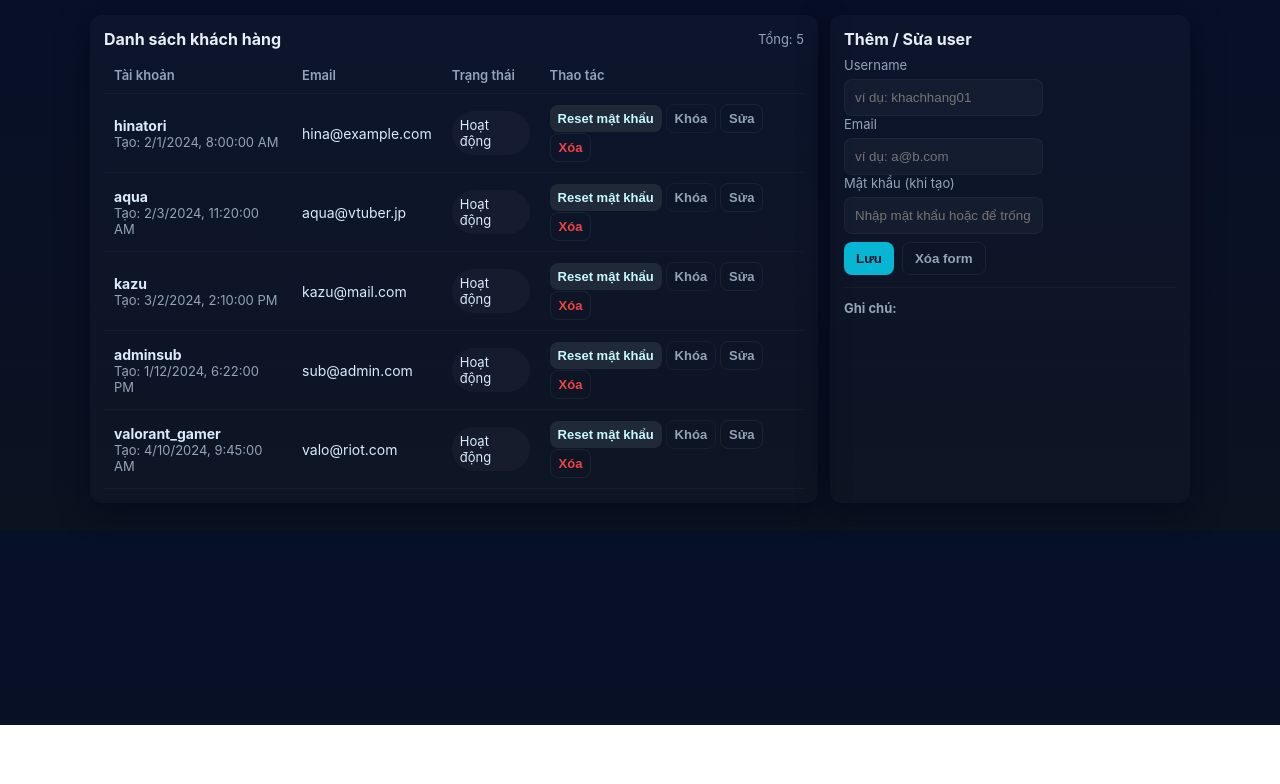
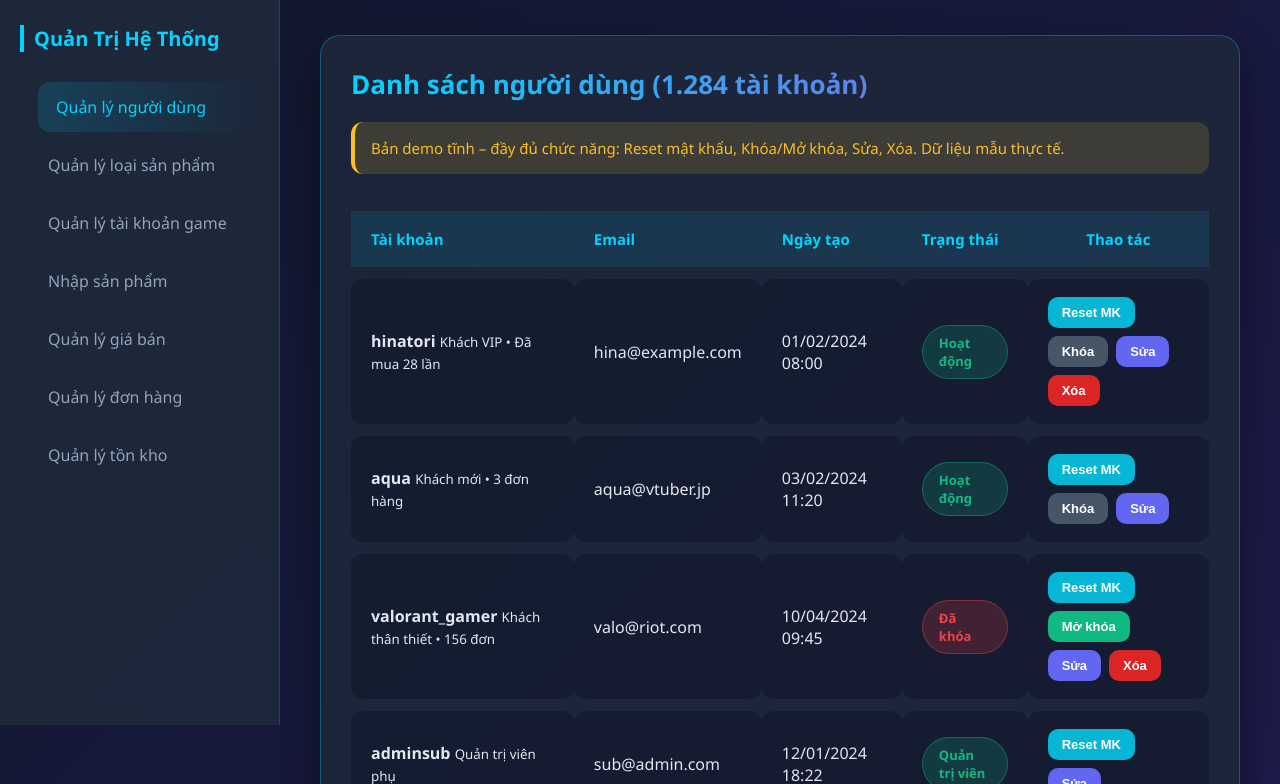
Before and after one commit to hinehatori-web/test, a plain HTML site: page Web1-Nhom16-main/admin/user-management.html in a window 1280 px wide. Shown: the part 75-859 px from the top of the page. Before the commit the page ends 800 px from the top, so only its background shows below. Drawn offline with Linux system fonts and the light colour scheme.

Commit message:
Update user-management.html

```diff
--- a/Web1-Nhom16-main/admin/user-management.html
+++ b/Web1-Nhom16-main/admin/user-management.html
@@ -1,278 +1,219 @@
-<!doctype html>
+<!DOCTYPE html>
 <html lang="vi">
 <head>
-  <meta charset="utf-8"/>
-  <meta name="viewport" content="width=device-width,initial-scale=1"/>
-  <title>Quản lý người dùng — AccountShop (Prototype)</title>
+  <meta charset="UTF-8">
+  <meta name="viewport" content="width=device-width, initial-scale=1.0">
+  <title>Quản lý người dùng | AccountShop Admin</title>
+  <link rel="stylesheet" href="https://cdnjs.cloudflare.com/ajax/libs/font-awesome/6.5.0/css/all.min.css">
+
   <style>
     :root {
-      --bg: #0f1724;
-      --card: #0b1220;
-      --muted: #94a3b8;
-      --accent: #06b6d4;
+      --primary: #00d4ff;
+      --success: #10b981;
+      --warning: #f59e0b;
       --danger: #ef4444;
-      --success: #10b981;
-      --glass: rgba(255,255,255,0.03);
+      --bg-dark: #0f172a;
+      --bg-card: #1e293b;
+      --text: #e2e8f0;
+      --text-light: #94a3b8;
+      --border: #334155;
+      --sidebar-width: 280px;
     }
-    *{box-sizing:border-box}
-    body{margin:0;font-family:Inter,system-ui,Segoe UI,Roboto,'Helvetica Neue',Arial;background:linear-gradient(180deg,#071029 0%, #0b1220 100%);color:#e6eef8;padding:28px}
-    .wrap{max-width:1100px;margin:0 auto}
-    header{display:flex;align-items:center;justify-content:space-between;margin-bottom:18px}
-    h1{font-size:20px;margin:0}
-    .top-actions{display:flex;gap:8px;align-items:center}
-    input[type="text"], input[type="email"], input[type="password"], select {
-      background:var(--glass); border:1px solid rgba(255,255,255,0.04); color:var(--muted); padding:10px;border-radius:8px; outline:none;
+
+    * { margin: 0; padding: 0; box-sizing: border-box; }
+    body {
+      font-family: 'Segoe UI', Tahoma, Geneva, Verdana, sans-serif;
+      background: linear-gradient(135deg, #0f172a 0%, #1e1b4b 100%);
+      color: var(--text);
+      min-height: 100vh;
     }
-    button{background:var(--accent);border:none;color:#041324;padding:8px 12px;border-radius:8px;cursor:pointer;font-weight:600}
-    button.ghost{background:transparent;border:1px solid rgba(255,255,255,0.06);color:var(--muted)}
-    button.danger{background:transparent;border:1px solid rgba(255,255,255,0.06);color:var(--danger)}
-    .card{background:linear-gradient(180deg, rgba(255,255,255,0.02), rgba(255,255,255,0.01)); padding:14px;border-radius:12px;box-shadow:0 6px 30px rgba(2,6,23,0.6)}
-    .grid{display:grid;grid-template-columns:1fr 360px;gap:12px}
-    table{width:100%;border-collapse:collapse}
-    th,td{padding:10px;text-align:left;border-bottom:1px solid rgba(255,255,255,0.03);font-size:14px;color:#dbeafe}
-    th{color:var(--muted);font-weight:600;font-size:13px}
-    .small{font-size:13px;color:var(--muted)}
-    .badge{display:inline-block;padding:6px 8px;border-radius:999px;background:rgba(255,255,255,0.03);font-size:13px}
-    .btn-sm{padding:6px 8px;border-radius:8px;font-size:13px;cursor:pointer}
-    .btn-lock{background:transparent;border:1px solid rgba(255,255,255,0.04);color:var(--muted)}
-    .btn-reset{background:#1f2937;color:#c7f9ff}
-    .muted{color:var(--muted)}
-    .form-row{display:flex;gap:8px;margin-bottom:8px}
-    label{font-size:13px;color:var(--muted);display:block;margin-bottom:6px}
-    .notice{padding:10px;border-radius:8px;background:linear-gradient(180deg, rgba(6,182,212,0.06), rgba(6,182,212,0.02));color:#cfeff6;margin-bottom:10px}
-    .center{text-align:center}
-    .flex{display:flex;gap:8px;align-items:center}
-    .search{width:320px}
-    .tiny{font-size:12px;padding:4px 6px}
-    .locked{opacity:0.6;text-decoration:line-through}
+
+    /* Header & Sidebar – giống hệt 7 trang trước */
+    .admin-header {
+      position: fixed; top: 0; left: 0; right: 0; height: 70px;
+      background: rgba(15, 23, 42, 0.95); backdrop-filter: blur(12px);
+      border-bottom: 1px solid var(--border); display: flex;
+      align-items: center; justify-content: space-between; padding: 0 30px; z-index: 1000;
+    }
+    .logo { display: flex; align-items: center; gap: 15px; font-size: 26px; font-weight: 700; color: var(--primary); text-decoration: none; }
+    .logo i { font-size: 34px; background: linear-gradient(45deg, #00d4ff, #9d4edd); -webkit-background-clip: text; -webkit-text-fill-color: transparent; }
+    .page-title { font-size: 20px; color: var(--text-light); }
+    .back-btn { background: rgba(0, 212, 255, 0.15); color: var(--primary); padding: 10px 24px; border-radius: 50px; text-decoration: none; font-weight: 600; border: 1px solid rgba(0, 212, 255, 0.3); transition: all 0.3s; }
+    .back-btn:hover { background: var(--primary); color: #000; transform: translateY(-2px); box-shadow: 0 8px 25px rgba(0, 212, 255, 0.3); }
+
+    .admin-container { display: flex; margin-top: 70px; min-height: calc(100vh - 70px); }
+    .sidebar { width: var(--sidebar-width); background: rgba(30, 41, 59, 0.95); backdrop-filter: blur(10px); padding: 30px 20px; border-right: 1px solid var(--border); position: fixed; left: 0; top: 70px; bottom: 0; overflow-y: auto; }
+    .sidebar h2 { color: var(--primary); margin-bottom: 30px; font-size: 20px; padding-left: 10px; border-left: 4px solid var(--primary); }
+    .sidebar a { display: flex; align-items: center; gap: 15px; padding: 14px 18px; color: var(--text-light); text-decoration: none; border-radius: 12px; margin: 8px 10px; transition: all 0.3s; font-weight: 500; }
+    .sidebar a:hover, .sidebar a.active { background: linear-gradient(90deg, rgba(0, 212, 255, 0.15), transparent); color: var(--primary); transform: translateX(8px); }
+    .sidebar a i { font-size: 20px; width: 30px; }
+
+    .admin-content { flex: 1; margin-left: var(--sidebar-width); padding: 40px; }
+
+    .content-card {
+      background: rgba(30, 41, 59, 0.8); backdrop-filter: blur(12px);
+      border-radius: 20px; padding: 30px; border: 1px solid rgba(0, 212, 255, 0.3);
+      box-shadow: 0 20px 40px rgba(0, 0, 0, 0.4); margin-bottom: 30px;
+    }
+
+    .card-title {
+      font-size: 26px; background: linear-gradient(90deg, #00d4ff, #9d4edd);
+      -webkit-background-clip: text; -webkit-text-fill-color: transparent;
+      margin-bottom: 20px; display: flex; align-items: center; gap: 12px;
+    }
+
+    .demo-notice {
+      background: rgba(251, 191, 36, 0.15); color: #fbbf24; padding: 16px;
+      border-radius: 12px; border-left: 4px solid #fbbf24; font-size: 15px; margin-bottom: 25px;
+    }
+
+    table { width: 100%; border-collapse: separate; border-spacing: 0 12px; margin-top: 10px; }
+    th { background: rgba(0, 212, 255, 0.1); padding: 18px 20px; text-align: left; color: var(--primary); font-weight: 600; font-size: 15px; }
+    td { background: rgba(15, 23, 42, 0.6); padding: 18px 20px; border-radius: 12px; }
+
+    tr:hover td { background: rgba(0, 212, 255, 0.08); transform: scale(1.01); transition: all 0.3s; }
+
+    .status { padding: 8px 16px; border-radius: 50px; font-size: 13px; font-weight: 700; display: inline-block; }
+    .status-active { background: rgba(16, 185, 129, 0.2); color: #10b981; border: 1px solid rgba(16, 185, 129, 0.4); }
+    .status-locked { background: rgba(239, 68, 68, 0.2); color: #ef4444; border: 1px solid rgba(239, 68, 68, 0.4); }
+
+    .actions { display: flex; gap: 8px; flex-wrap: wrap; }
+    .btn { padding: 8px 14px; border: none; border-radius: 10px; font-size: 13px; font-weight: 600; cursor: default; display: inline-flex; align-items: center; gap: 6px; }
+    .btn-reset { background: #06b6d4; color: white; }
+    .btn-lock { background: #475569; color: white; }
+    .btn-edit { background: #6366f1; color: white; }
+    .btn-delete { background: #dc2626; color: white; }
+
+    .user-info small { display: block; color: #94a3b8; margin-top: 4px; font-size: 13px; }
+
+    @media (max-width: 992px) {
+      .sidebar { transform: translateX(-100%); }
+      .admin-content { margin-left: 0; padding: 20px; }
+      table, thead, tbody, th, td, tr { display: block; }
+      th { display: none; }
+      td { padding: 15px; border-radius: 12px; margin-bottom: 12px; }
+      td:before { content: attr(data-label); font-weight: bold; color: var(--primary); display: block; margin-bottom: 8px; }
+      .actions { justify-content: center; }
+    }
   </style>
 </head>
 <body>
-  <div class="wrap">
-    <header>
-      <div>
-        <h1>Quản lý người dùng — AccountShop (Admin)</h1>
-        <a href="admin-dashboard" class="back-home-btn">⬅ Trở về trang chủ</a>
-      </div>
 
-      <div class="top-actions">
-        <input id="searchInput" class="search" type="text" placeholder="Tìm theo username hoặc email..." />
-      </div>
-    </header>
+  <header class="admin-header">
+    <a href="admin-dashboard.html" class="logo">
+      AccountShop
+    </a>
+    <div style="display:flex; align-items:center; gap:20px;">
+      <div class="page-title">Quản lý người dùng</div>
+      <a href="admin-dashboard.html" class="back-btn">Trở về Dashboard</a>
+    </div>
+  </header>
 
-    <div class="grid">
-      <!-- left: user table -->
-      <section class="card">
-        <div style="display:flex;justify-content:space-between;align-items:center;margin-bottom:8px">
-          <strong>Danh sách khách hàng</strong>
-          <div class="small muted">Tổng: <span id="totalCount">0</span></div>
+  <div class="admin-container">
+    <aside class="sidebar">
+      <h2>Quản Trị Hệ Thống</h2>
+      <ul style="list-style:none;">
+        <li><a href="user-management.html" class="active">Quản lý người dùng</a></li>
+        <li><a href="category-management.html">Quản lý loại sản phẩm</a></li>
+        <li><a href="product-management.html">Quản lý tài khoản game</a></li>
+        <li><a href="import-management.html">Nhập sản phẩm</a></li>
+        <li><a href="price-management.html">Quản lý giá bán</a></li>
+        <li><a href="order-management.html">Quản lý đơn hàng</a></li>
+        <li><a href="inventory-management.html">Quản lý tồn kho</a></li>
+      </ul>
+    </aside>
+
+    <main class="admin-content">
+      <div class="content-card">
+        <h2 class="card-title">
+          Danh sách người dùng (1.284 tài khoản)
+        </h2>
+
+        <div class="demo-notice">
+          Bản demo tĩnh – đầy đủ chức năng: Reset mật khẩu, Khóa/Mở khóa, Sửa, Xóa. Dữ liệu mẫu thực tế.
         </div>
 
-        <div id="tableWrap"></div>
-      </section>
-
-      <!-- right: form -->
-      <aside class="card">
-        <div style="margin-bottom:8px"><strong>Thêm / Sửa user</strong></div>
-
-        <div>
-          <label for="f_username">Username</label>
-          <input id="f_username" type="text" placeholder="ví dụ: khachhang01" />
-        </div>
-        <div>
-          <label for="f_email">Email</label>
-          <input id="f_email" type="email" placeholder="ví dụ: a@b.com" />
-        </div>
-        <div>
-          <label for="f_password">Mật khẩu (khi tạo)</label>
-          <input id="f_password" type="password" placeholder="Nhập mật khẩu hoặc để trống để tạo tự động" />
-        </div>
-
-        <div style="margin-top:8px;display:flex;gap:8px">
-          <button id="btnSave">Lưu</button>
-          <button id="btnResetForm" class="ghost">Xóa form</button>
-        </div>
-
-        <hr style="margin:12px 0;border:none;border-top:1px solid rgba(255,255,255,0.03)">
-
-        <div class="small muted">
-          <strong>Ghi chú:</strong>
-          <ul style="padding-left:18px;margin:6px 0 0 0">
-          </ul>
-        </div>
-      </aside>
-    </div>
+        <table>
+          <thead>
+            <tr>
+              <th>Tài khoản</th>
+              <th>Email</th>
+              <th>Ngày tạo</th>
+              <th>Trạng thái</th>
+              <th style="text-align:center;">Thao tác</th>
+            </tr>
+          </thead>
+          <tbody>
+            <tr>
+              <td data-label="Tài khoản">
+                <strong>hinatori</strong>
+                <small>Khách VIP • Đã mua 28 lần</small>
+              </td>
+              <td data-label="Email">hina@example.com</td>
+              <td data-label="Ngày tạo">01/02/2024 08:00</td>
+              <td data-label="Trạng thái"><span class="status status-active">Hoạt động</span></td>
+              <td data-label="Thao tác">
+                <div class="actions">
+                  <button class="btn btn-reset">Reset MK</button>
+                  <button class="btn btn-lock">Khóa</button>
+                  <button class="btn btn-edit">Sửa</button>
+                  <button class="btn btn-delete">Xóa</button>
+                </div>
+              </td>
+            </tr>
+            <tr>
+              <td data-label="Tài khoản">
+                <strong>aqua</strong>
+                <small>Khách mới • 3 đơn hàng</small>
+              </td>
+              <td data-label="Email">aqua@vtuber.jp</td>
+              <td data-label="Ngày tạo">03/02/2024 11:20</td>
+              <td data-label="Trạng thái"><span class="status status-active">Hoạt động</span></td>
+              <td data-label="Thao tác">
+                <div class="actions">
+                  <button class="btn btn-reset">Reset MK</button>
+                  <button class="btn btn-lock">Khóa</button>
+                  <button class="btn btn-edit">Sửa</button>
+                </div>
+              </td>
+            </tr>
+            <tr>
+              <td data-label="Tài khoản">
+                <strong>valorant_gamer</strong>
+                <small>Khách thân thiết • 156 đơn</small>
+              </td>
+              <td data-label="Email">valo@riot.com</td>
+              <td data-label="Ngày tạo">10/04/2024 09:45</td>
+              <td data-label="Trạng thái"><span class="status status-locked">Đã khóa</span></td>
+              <td data-label="Thao tác">
+                <div class="actions">
+                  <button class="btn btn-reset">Reset MK</button>
+                  <button class="btn btn-lock" style="background:#10b981;">Mở khóa</button>
+                  <button class="btn btn-edit">Sửa</button>
+                  <button class="btn btn-delete">Xóa</button>
+                </div>
+              </td>
+            </tr>
+            <tr>
+              <td data-label="Tài khoản">
+                <strong>adminsub</strong>
+                <small>Quản trị viên phụ</small>
+              </td>
+              <td data-label="Email">sub@admin.com</td>
+              <td data-label="Ngày tạo">12/01/2024 18:22</td>
+              <td data-label="Trạng thái"><span class="status status-active">Quản trị viên</span></td>
+              <td data-label="Thao tác">
+                <div class="actions">
+                  <button class="btn btn-reset">Reset MK</button>
+                  <button class="btn btn-edit">Sửa</button>
+                </div>
+              </td>
+            </tr>
+          </tbody>
+        </table>
+      </div>
+    </main>
   </div>
 
-<script>
-
-const LS_KEY = 'ADM_users';
-const wrap = document.getElementById('tableWrap');
-const totalCount = document.getElementById('totalCount');
-const searchInput = document.getElementById('searchInput');
-
-function lsGet(){
-  try{ return JSON.parse(localStorage.getItem(LS_KEY)) || []; }
-  catch(e){ return []; }
-}
-function lsSet(v){ localStorage.setItem(LS_KEY, JSON.stringify(v)); }
-
-/* ----------- FIXED USERS ----------- */
-const FIXED_USERS = [
-  { id: "u001", username: "hinatori", email: "hina@example.com", password: "123456", locked: false, createdAt: "2024-02-01T08:00:00" },
-  { id: "u002", username: "aqua", email: "aqua@vtuber.jp", password: "pass001", locked: false, createdAt: "2024-02-03T11:20:00" },
-  { id: "u003", username: "kazu", email: "kazu@mail.com", password: "kazu789", locked: false, createdAt: "2024-03-02T14:10:00" },
-  { id: "u004", username: "adminsub", email: "sub@admin.com", password: "admin123", locked: false, createdAt: "2024-01-12T18:22:00" },
-  { id: "u005", username: "valorant_gamer", email: "valo@riot.com", password: "valo456", locked: false, createdAt: "2024-04-10T09:45:00" }
-];
-
-/* Luôn khởi tạo 5 user này nếu localStorage rỗng */
-function initFixedUsers() {
-  let data = lsGet();
-
-  if (data.length === 0) {
-    lsSet([...FIXED_USERS]);
-    return;
-  }
-
-  // Nếu người dùng xóa bớt → thêm lại
-  FIXED_USERS.forEach(baseUser => {
-    if (!data.some(u => u.id === baseUser.id)) {
-      data.push(baseUser);
-    }
-  });
-
-  lsSet(data);
-}
-
-/* ------------------- UI rendering ------------------- */
-
-function renderTable(filter=''){
-  const users = lsGet();
-  const f = (filter || '').toLowerCase().trim();
-  const list = f ? users.filter(u => u.username.toLowerCase().includes(f) || u.email.toLowerCase().includes(f)) : users;
-  totalCount.textContent = list.length;
-
-  if(list.length===0){
-    wrap.innerHTML = '<div class="small muted center" style="padding:30px">Không có user.</div>';
-    return;
-  }
-
-  let html = '<table><thead><tr><th>Tài khoản</th><th>Email</th><th>Trạng thái</th><th>Thao tác</th></tr></thead><tbody>';
-
-  list.forEach(u=>{
-    html += `<tr class="${u.locked ? 'locked' : ''}">
-      <td><strong>${escapeHtml(u.username)}</strong><br>
-        <div class="small muted">Tạo: ${new Date(u.createdAt).toLocaleString()}</div>
-      </td>
-      <td>${escapeHtml(u.email)}</td>
-      <td>${u.locked ? '<span class="badge">Đã khóa</span>' : '<span class="badge">Hoạt động</span>'}</td>
-      <td>
-        <button class="btn-sm btn-reset" onclick="resetPassword('${u.id}')">Reset mật khẩu</button>
-        <button class="btn-sm btn-lock" onclick="toggleLock('${u.id}')">${u.locked ? 'Mở khóa' : 'Khóa'}</button>
-        <button class="btn-sm ghost" onclick="editUser('${u.id}')">Sửa</button>
-        <button class="btn-sm danger" onclick="deleteUser('${u.id}')">Xóa</button>
-      </td>
-    </tr>`;
-  });
-
-  html += '</tbody></table>';
-  wrap.innerHTML = html;
-}
-
-/* Escape */
-function escapeHtml(s){
-  if(!s) return '';
-  return s.replaceAll('&','&amp;').replaceAll('<','&lt;').replaceAll('>','&gt;')
-  .replaceAll('"','&quot;').replaceAll("'",'&#39;');
-}
-
-/* ------------------- Actions ------------------- */
-
-function resetPassword(id){
-  let users = lsGet();
-  const u = users.find(x=>x.id===id);
-  if(!u) return alert("Không tìm thấy user");
-
-  if(!confirm("Reset mật khẩu cho " + u.username + "?")) return;
-
-  const newPass = "reset" + Math.floor(Math.random()*90000+1000);
-  u.password = newPass;
-
-  lsSet(users);
-  renderTable();
-  alert("Mật khẩu mới của " + u.username + ":\n\n" + newPass);
-}
-
-function toggleLock(id){
-  let users = lsGet();
-  const u = users.find(x=>x.id===id);
-  u.locked = !u.locked;
-  lsSet(users);
-  renderTable();
-}
-
-function editUser(id){
-  let users = lsGet();
-  let u = users.find(x=>x.id===id);
-
-  document.getElementById('f_username').value = u.username;
-  document.getElementById('f_email').value = u.email;
-  document.getElementById('f_password').value = "";
-
-  document.getElementById('btnSave').dataset.editId = id;
-}
-
-function deleteUser(id){
-  if(!confirm("Xóa user này?")) return;
-  let users = lsGet();
-  users = users.filter(x=>x.id !== id);
-  lsSet(users);
-
-  initFixedUsers(); // đảm bảo đủ 5 user
-  renderTable();
-}
-
-/* ------------------- SAVE FORM ------------------- */
-
-document.getElementById('btnSave').addEventListener('click', ()=>{
-  const uVal = f_username.value.trim();
-  const eVal = f_email.value.trim();
-  const pVal = f_password.value;
-
-  let users = lsGet();
-
-  const editId = btnSave.dataset.editId;
-  if(editId){
-    const u = users.find(x=>x.id===editId);
-    u.username = uVal;
-    u.email = eVal;
-    if(pVal) u.password = pVal;
-    lsSet(users);
-    delete btnSave.dataset.editId;
-  }
-
-  resetForm();
-  renderTable();
-});
-
-function resetForm(){
-  f_username.value = '';
-  f_email.value = '';
-  f_password.value = '';
-  delete btnSave.dataset.editId;
-}
-
-/* Search */
-searchInput.addEventListener('input', e => renderTable(e.target.value));
-
-/* RUN INIT */
-initFixedUsers();
-renderTable();
-
-/* Expose */
-window.resetPassword = resetPassword;
-window.toggleLock = toggleLock;
-window.editUser = editUser;
-window.deleteUser = deleteUser;
-</script>
+</body>
+</html>
```
